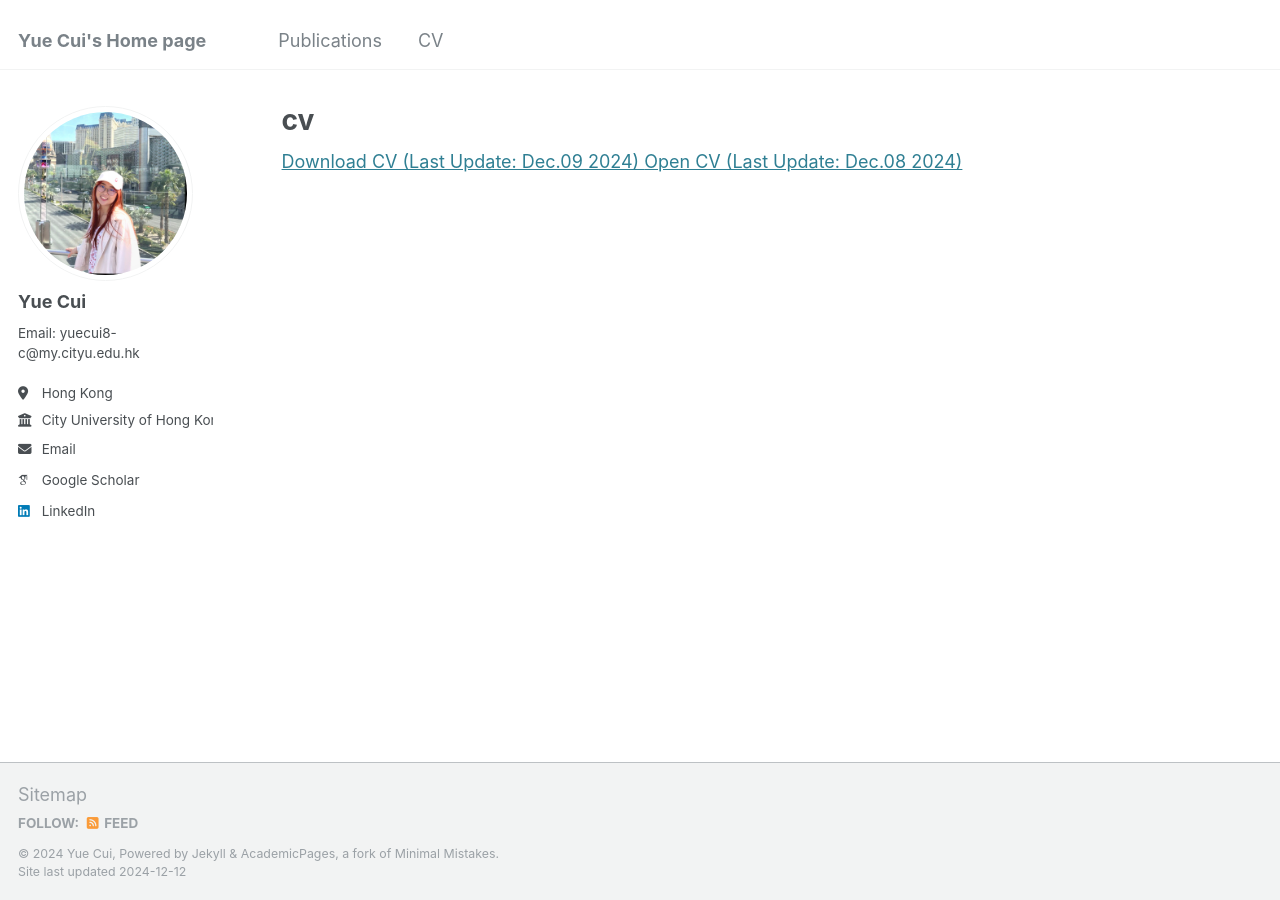
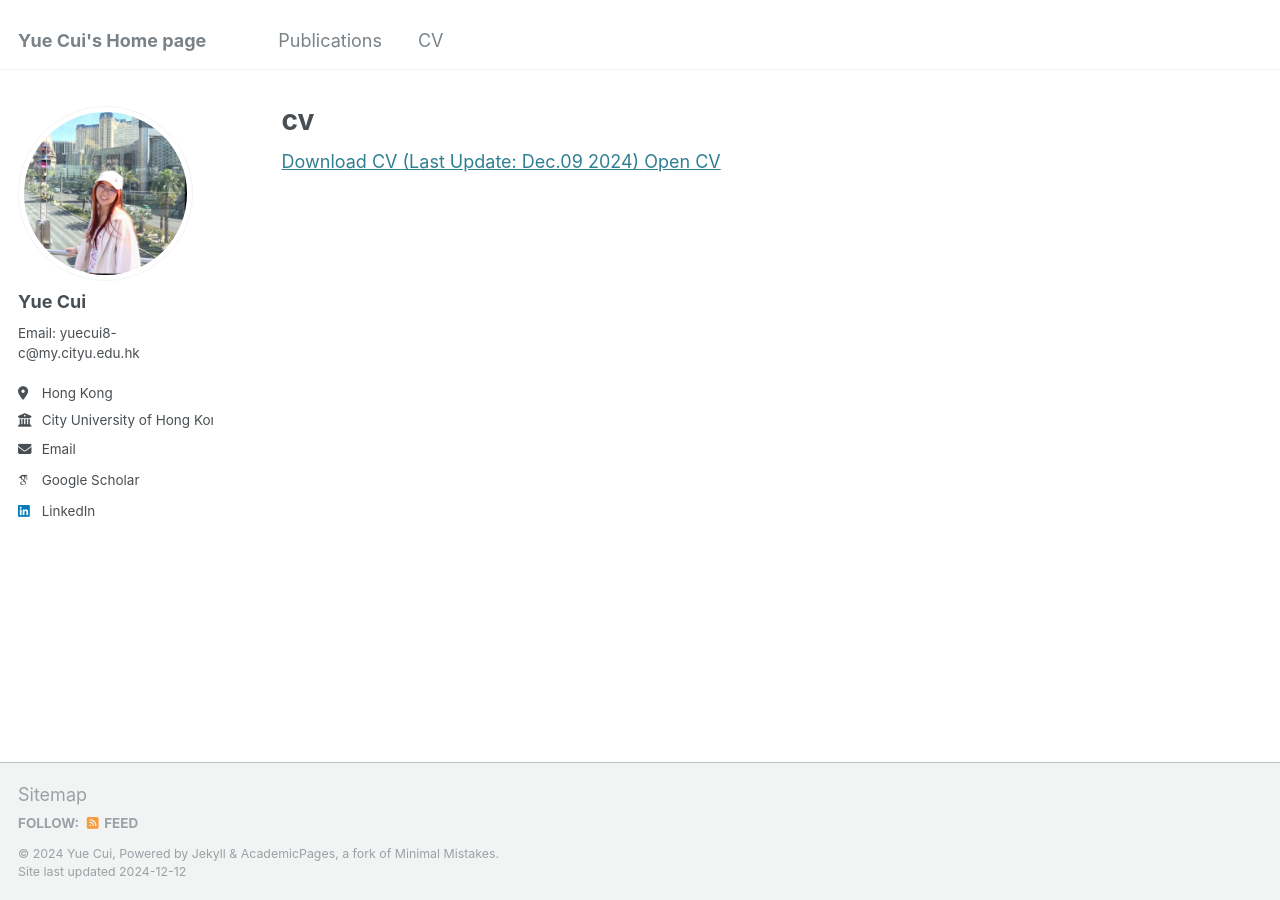
Before and after one commit to ycui26/ycui26.github.io, a Jekyll site: the page built from _pages/cv.html, in a window 1280 px wide. Built offline with Jekyll 4.4.1, drawn with Linux system fonts in a browser that asks for light colours; some web fonts are replaced.

Commit message:
Update cv.html

```diff
--- a/_pages/cv.html
+++ b/_pages/cv.html
@@ -11,6 +11,6 @@ author_profile: true
   Download CV (Last Update: Dec.09 2024)
 </a>
 
-<a href="https://raw.githubusercontent.com/ycui26/ycui26.github.io/master/files/Yue_Cui_RESUME_241208.pdf" target="_blank" class="view-btn">
-    Open CV (Last Update: Dec.08 2024)
+  <a href="https://raw.githubusercontent.com/ycui26/ycui26.github.io/master/files/Yue_Cui_RESUME_241208.pdf" target="_blank" class="open-btn">
+    Open CV
   </a>
```
